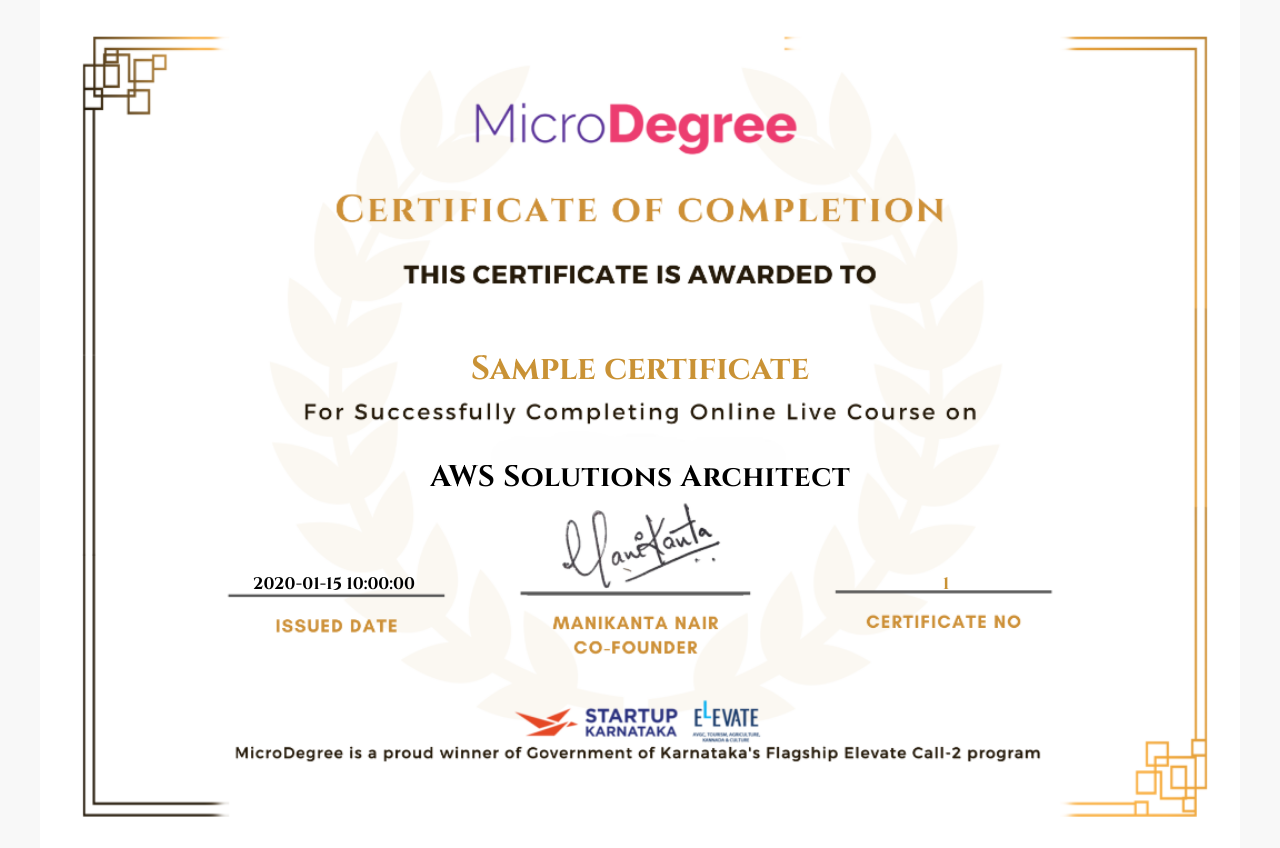
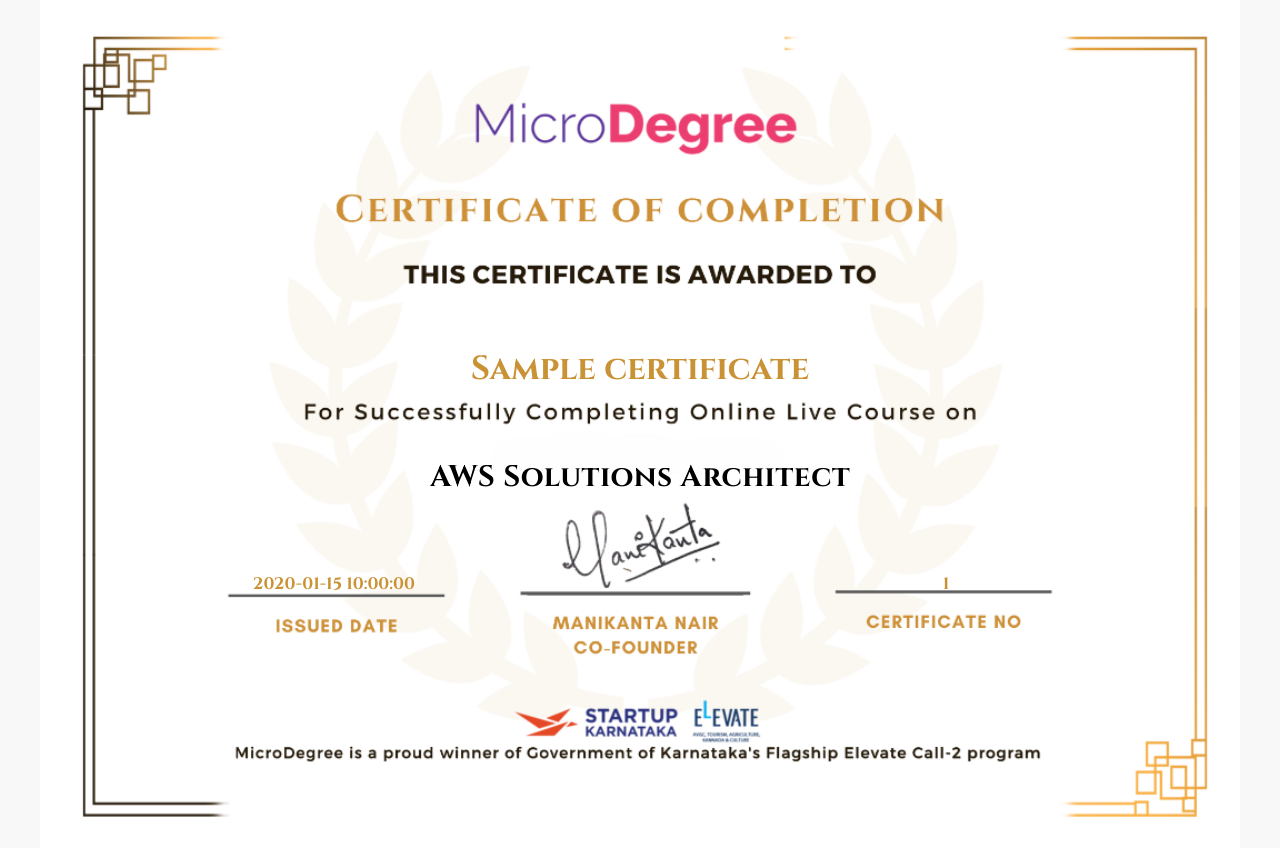
Before and after one commit to placements-microdegree/CERTIFICATE, a FastAPI app: template templates/certificate.html in a window 1280 px wide. Run offline with FastAPI, Linux system fonts and the light colour scheme; the template is opened without the code that fills it: most values are stand-ins (such as "Sample title", 1, 10 or a date in 2020).

Commit message:
Update certificate.html

```diff
--- a/templates/certificate.html
+++ b/templates/certificate.html
@@ -80,7 +80,7 @@
       color: #000;
     }
 
-    /* Date bottom left */
+    /* Date bottom left (GOLD) */
     .date {
       position: absolute;
       bottom: 30%;
@@ -89,13 +89,13 @@
       font-weight: bold;
       font-size: clamp(0.7rem, 1.4vw, 1.05rem);
       white-space: nowrap;
-      color: #000;
+      color: #c99235;
       max-width: 40%;
       overflow: hidden;
       text-overflow: ellipsis;
     }
 
-    /* Certificate ID bottom right (in GOLD) */
+    /* Certificate ID bottom right (GOLD) */
     .certid {
       position: absolute;
       bottom: 30%;
```
